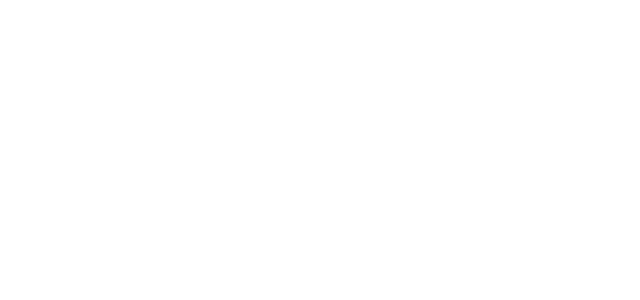
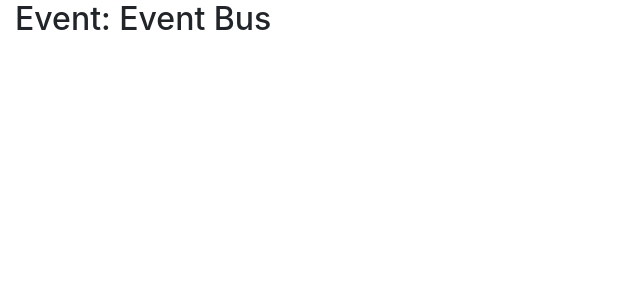
Before and after one commit to aakritsubedi/learning-vuejs, a Vue app: page /event/eventBus in a window 1280 px wide. Shown: the top 300 px of the page, without its empty margins (0-640 px from the left). Built offline with nearby package versions, Linux system fonts and the light colour scheme.

Commit message:
EventBus: *incomplete

```diff
--- a/src/router/index.js
+++ b/src/router/index.js
@@ -17,6 +17,7 @@
 import NestingComponent from "@/views/13NestingComponent";
 import PropTypes from "@/views/14PropTypes";
 import Event_ChildToParent from "@/views/15EventChild2Parent";
+import EventBus from "@/views/16EventBus";
 
 Vue.use(Router);
 
@@ -99,6 +100,11 @@
     path: "/event/childToParent",
     name: "Event_ChildToParent",
     component: Event_ChildToParent
+  },
+  {
+    path: "/event/eventBus",
+    name: "EventBus",
+    component: EventBus
   }
 ];
 
--- /dev/null
+++ b/src/views/16EventBus.vue
@@ -0,0 +1,11 @@
+<template>
+  <div>
+    <h2>Event: Event Bus</h2>
+  </div>
+</template>
+
+<script>
+export default {
+  name: 'EventBus'
+}
+</script>
--- a/src/views/Dashboard.vue
+++ b/src/views/Dashboard.vue
@@ -43,7 +43,8 @@
         {sn: 13, title: 'Vue CLI', code:'#', link:'vue-cli/intro'},
         {sn: 14, title: 'Nesting Component, Scoped CSS, Props', code:'#', link:'/intermediate/nestingComponent'},
         {sn: 15, title: 'Props: Premitive & Reference Types', code:'#', link:'/intermediate/propsType'},
-        {sn: 16, title: 'Events: Emit event from Child to Parent', code:'#', link:'/event/childToParent'}
+        {sn: 16, title: 'Events: Emit event from Child to Parent', code:'#', link:'/event/childToParent'},
+        {sn: 17, title: 'Event: Event Bus', code:'#', link:'/event/eventBus'}
       ]
     }
   }
```
